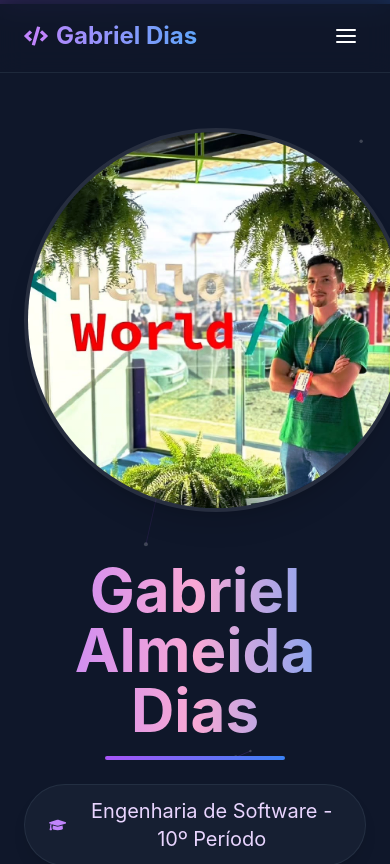
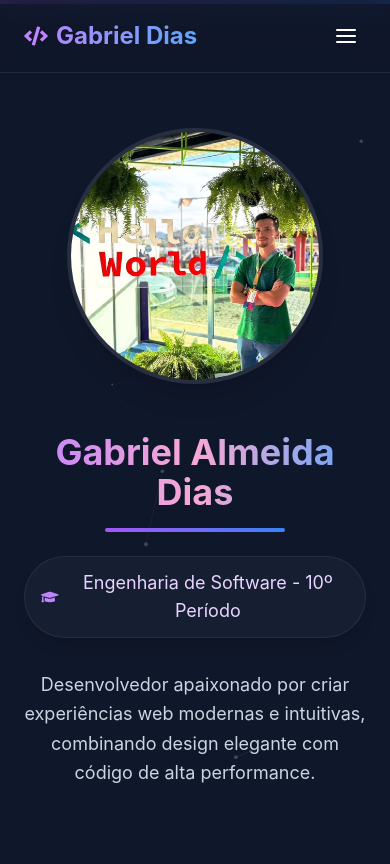
Before and after one commit to almeidagabriel01/portfolio, a Next.js app: page / in a window 390 px wide. Shown: the top 864 px of the page. Built offline with nearby package versions, Linux system fonts and the light colour scheme.

Commit message:
corrigindo animacoes e a foto de perfil

```diff
--- a/src/app/components/ContactSection.jsx
+++ b/src/app/components/ContactSection.jsx
@@ -63,15 +63,23 @@ export default function ContactSection() {
     <section
       className="container mx-auto px-6 py-20"
       id="contact"
-      data-aos="fade-up"
     >
-      <div className="bg-slate-800/50 rounded-3xl p-8 shadow-2xl backdrop-blur-lg">
-        <h2
+      <motion.div
+        className="bg-slate-800/50 rounded-3xl p-8 shadow-2xl backdrop-blur-lg"
+        initial={{ opacity: 0, y: 20 }}
+        whileInView={{ opacity: 1, y: 0 }}
+        viewport={{ once: false, amount: 0.3 }}
+        transition={{ duration: 0.8 }}
+      >
+        <motion.h2
           className="text-4xl font-bold mb-12 text-center bg-gradient-to-r from-purple-400 to-blue-400 bg-clip-text text-transparent"
-          data-aos="fade-up"
+          initial={{ opacity: 0, y: -20 }}
+          whileInView={{ opacity: 1, y: 0 }}
+          viewport={{ once: false, amount: 0.3 }}
+          transition={{ delay: 0.2, duration: 0.8 }}
         >
           Vamos Conversar
-        </h2>
+        </motion.h2>
 
         <form
           ref={formRef}
@@ -83,6 +91,10 @@ export default function ContactSection() {
             whileHover={{ scale: 1.01 }}
             whileFocus={{ scale: 1.02 }}
             className="relative"
+            initial={{ opacity: 0, x: -20 }}
+            whileInView={{ opacity: 1, x: 0 }}
+            viewport={{ once: false, amount: 0.3 }}
+            transition={{ delay: 0.4, duration: 0.6 }}
           >
             <motion.span
               className="absolute left-4 top-4 text-slate-400"
@@ -108,6 +120,10 @@ export default function ContactSection() {
             whileHover={{ scale: 1.01 }}
             whileFocus={{ scale: 1.02 }}
             className="relative"
+            initial={{ opacity: 0, x: -20 }}
+            whileInView={{ opacity: 1, x: 0 }}
+            viewport={{ once: false, amount: 0.3 }}
+            transition={{ delay: 0.6, duration: 0.6 }}
           >
             <motion.span
               className="absolute left-4 top-4 text-slate-400"
@@ -133,6 +149,10 @@ export default function ContactSection() {
             whileHover={{ scale: 1.01 }}
             whileFocus={{ scale: 1.02 }}
             className="relative"
+            initial={{ opacity: 0, x: -20 }}
+            whileInView={{ opacity: 1, x: 0 }}
+            viewport={{ once: false, amount: 0.3 }}
+            transition={{ delay: 0.8, duration: 0.6 }}
           >
             <motion.span
               className="absolute left-4 top-4 text-slate-400"
@@ -166,6 +186,10 @@ export default function ContactSection() {
                            ? 'bg-gradient-to-r from-gray-500 to-gray-600 cursor-not-allowed'
                            : 'bg-gradient-to-r from-purple-600 to-blue-500 hover:from-purple-500 hover:to-blue-400'
                        }`}
+            initial={{ opacity: 0, y: 20 }}
+            whileInView={{ opacity: 1, y: 0 }}
+            viewport={{ once: false, amount: 0.3 }}
+            transition={{ delay: 1.0, duration: 0.6 }}
             whileHover={status !== 'Enviando...' ? { scale: 1.02, y: -2 } : {}}
             whileTap={status !== 'Enviando...' ? { scale: 0.98 } : {}}
             disabled={status === 'Enviando...'}
@@ -213,7 +237,7 @@ export default function ContactSection() {
             {status}
           </motion.p>
         )}
-      </div>
+      </motion.div>
     </section>
   );
 }
--- a/src/app/components/HeroSection.jsx
+++ b/src/app/components/HeroSection.jsx
@@ -11,19 +11,21 @@ export default function HeroSection() {
     >
       <motion.div
         initial={{ opacity: 0, y: 20 }}
-        animate={{ opacity: 1, y: 0 }}
+        whileInView={{ opacity: 1, y: 0 }}
+        viewport={{ once: false, amount: 0.3 }}
         transition={{ duration: 0.8 }}
         className="relative z-10 max-w-4xl mx-auto"
       >
         <div className="mb-8">
           {/* Foto com destaque */}
           <motion.div
-            className="relative mx-auto mb-12 max-w-md"
+            className="flex justify-center mx-auto mb-12"
             initial={{ opacity: 0 }}
-            animate={{ opacity: 1 }}
+            whileInView={{ opacity: 1 }}
+            viewport={{ once: false, amount: 0.3 }}
             transition={{ delay: 0.2, duration: 0.8 }}
           >
-            <div className="relative w-96 h-96 rounded-full overflow-hidden border-4 border-white/10 shadow-xl">
+            <div className="relative w-64 h-64 sm:w-80 sm:h-80 md:w-96 md:h-96 rounded-full overflow-hidden border-4 border-white/10 shadow-xl">
               <div className="absolute inset-0 bg-gradient-to-tl from-purple-600/20 via-transparent to-blue-500/20 mix-blend-overlay z-10" />
               <div className="w-full h-full transform transition-all duration-700 hover:scale-110">
                 <Image
@@ -39,31 +41,40 @@ export default function HeroSection() {
           </motion.div>
 
           {/* Nome e título */}
-          <motion.div initial={{ opacity: 0, y: 20 }} animate={{ opacity: 1, y: 0 }} transition={{ delay: 0.4, duration: 0.8 }}>
-            <h1 className="text-6xl font-bold mb-4 bg-gradient-to-r from-purple-400 via-pink-300 to-blue-400 bg-clip-text text-transparent">
+          <motion.div
+            initial={{ opacity: 0, y: 20 }}
+            whileInView={{ opacity: 1, y: 0 }}
+            viewport={{ once: false, amount: 0.3 }}
+            transition={{ delay: 0.4, duration: 0.8 }}
+          >
+            <h1 className="text-4xl sm:text-5xl md:text-6xl font-bold mb-4 bg-gradient-to-r from-purple-400 via-pink-300 to-blue-400 bg-clip-text text-transparent">
               Gabriel Almeida Dias
             </h1>
             <motion.div
               className="h-1 w-0 mx-auto bg-gradient-to-r from-purple-500 to-blue-500 rounded-full mb-6"
-              animate={{ width: '180px' }}
+              initial={{ width: 0 }}
+              whileInView={{ width: '180px' }}
+              viewport={{ once: false, amount: 0.3 }}
               transition={{ delay: 1, duration: 1 }}
             />
             <motion.div
-              className="inline-flex items-center gap-4 mb-8 px-6 py-3 rounded-full bg-slate-800/50 border border-slate-700/50 shadow-lg"
+              className="inline-flex items-center gap-2 sm:gap-4 mb-8 px-4 sm:px-6 py-3 rounded-full bg-slate-800/50 border border-slate-700/50 shadow-lg"
               initial={{ opacity: 0, y: 10 }}
-              animate={{ opacity: 1, y: 0 }}
+              whileInView={{ opacity: 1, y: 0 }}
+              viewport={{ once: false, amount: 0.3 }}
               transition={{ delay: 0.6, duration: 0.8 }}
               whileHover={{ scale: 1.03 }}
             >
-              <FaGraduationCap className="text-2xl text-purple-400" />
-              <span className="text-xl text-purple-200">Engenharia de Software - 10º Período</span>
+              <FaGraduationCap className="text-xl sm:text-2xl text-purple-400" />
+              <span className="text-lg sm:text-xl text-purple-200">Engenharia de Software - 10º Período</span>
             </motion.div>
           </motion.div>
 
           <motion.p
             className="text-slate-300 max-w-2xl mx-auto leading-relaxed text-lg"
             initial={{ opacity: 0 }}
-            animate={{ opacity: 1 }}
+            whileInView={{ opacity: 1 }}
+            viewport={{ once: false, amount: 0.3 }}
             transition={{ delay: 0.8, duration: 0.8 }}
           >
             Desenvolvedor apaixonado por criar experiências web modernas e intuitivas,
--- a/src/app/components/ProjectsSection.jsx
+++ b/src/app/components/ProjectsSection.jsx
@@ -47,16 +47,25 @@ export default function ProjectsSection() {
 
   return (
     <section className="container mx-auto px-6 py-20" id="projects">
-      <h2 className="text-5xl font-bold mb-16 text-center bg-gradient-to-r from-purple-400 to-blue-400 bg-clip-text text-transparent">
+      <motion.h2
+        className="text-5xl font-bold mb-16 text-center bg-gradient-to-r from-purple-400 to-blue-400 bg-clip-text text-transparent"
+        initial={{ opacity: 0, y: -20 }}
+        whileInView={{ opacity: 1, y: 0 }}
+        viewport={{ once: false, amount: 0.3 }}
+        transition={{ duration: 0.8 }}
+      >
         Experiência Interativa
-      </h2>
+      </motion.h2>
 
       <div className="space-y-24">
         {projects.map((project, index) => (
           <motion.div
             key={index}
             className="group relative bg-slate-800 rounded-3xl overflow-hidden shadow-2xl hover:shadow-purple-900/30 transition-shadow"
-            data-aos="fade-up"
+            initial={{ opacity: 0, y: 50 }}
+            whileInView={{ opacity: 1, y: 0 }}
+            viewport={{ once: false, amount: 0.3 }}
+            transition={{ delay: index * 0.2, duration: 0.8 }}
             onViewportEnter={() => setActiveProject(index)}
           >
             <div className="flex flex-col lg:flex-row h-[700px] lg:h-[600px]">
--- a/src/app/components/TechSection.jsx
+++ b/src/app/components/TechSection.jsx
@@ -24,17 +24,32 @@ const techStack = [
 export default function TechSection() {
   return (
     <section className="container mx-auto px-6 py-20" id="tech">
-      <div className="bg-slate-800/50 rounded-3xl p-8 shadow-2xl backdrop-blur-lg">
-        <h2 className="text-4xl font-bold mb-12 text-center bg-gradient-to-r from-purple-400 to-blue-400 bg-clip-text text-transparent">
+      <motion.div
+        className="bg-slate-800/50 rounded-3xl p-8 shadow-2xl backdrop-blur-lg"
+        initial={{ opacity: 0, y: 20 }}
+        whileInView={{ opacity: 1, y: 0 }}
+        viewport={{ once: false, amount: 0.3 }}
+        transition={{ duration: 0.8 }}
+      >
+        <motion.h2
+          className="text-4xl font-bold mb-12 text-center bg-gradient-to-r from-purple-400 to-blue-400 bg-clip-text text-transparent"
+          initial={{ opacity: 0, y: -20 }}
+          whileInView={{ opacity: 1, y: 0 }}
+          viewport={{ once: false, amount: 0.3 }}
+          transition={{ delay: 0.2, duration: 0.8 }}
+        >
           Stack Tecnológico
-        </h2>
+        </motion.h2>
         <div className="grid grid-cols-2 md:grid-cols-5 gap-6">
           {techStack.map((tech, index) => (
             <motion.div
               key={index}
               className="group p-6 bg-slate-700/50 rounded-xl hover:bg-slate-700 transition-colors cursor-pointer relative overflow-hidden"
+              initial={{ opacity: 0, scale: 0.8 }}
+              whileInView={{ opacity: 1, scale: 1 }}
+              viewport={{ once: false, amount: 0.3 }}
+              transition={{ delay: 0.4 + index * 0.1, duration: 0.6 }}
               whileHover={{ scale: 1.05 }}
-              data-aos="zoom-in"
             >
               <div className={`text-6xl mb-4 ${tech.color} transition-colors`}>
                 {tech.icon}
@@ -44,7 +59,7 @@ export default function TechSection() {
             </motion.div>
           ))}
         </div>
-      </div>
+      </motion.div>
     </section>
   );
 }
```
